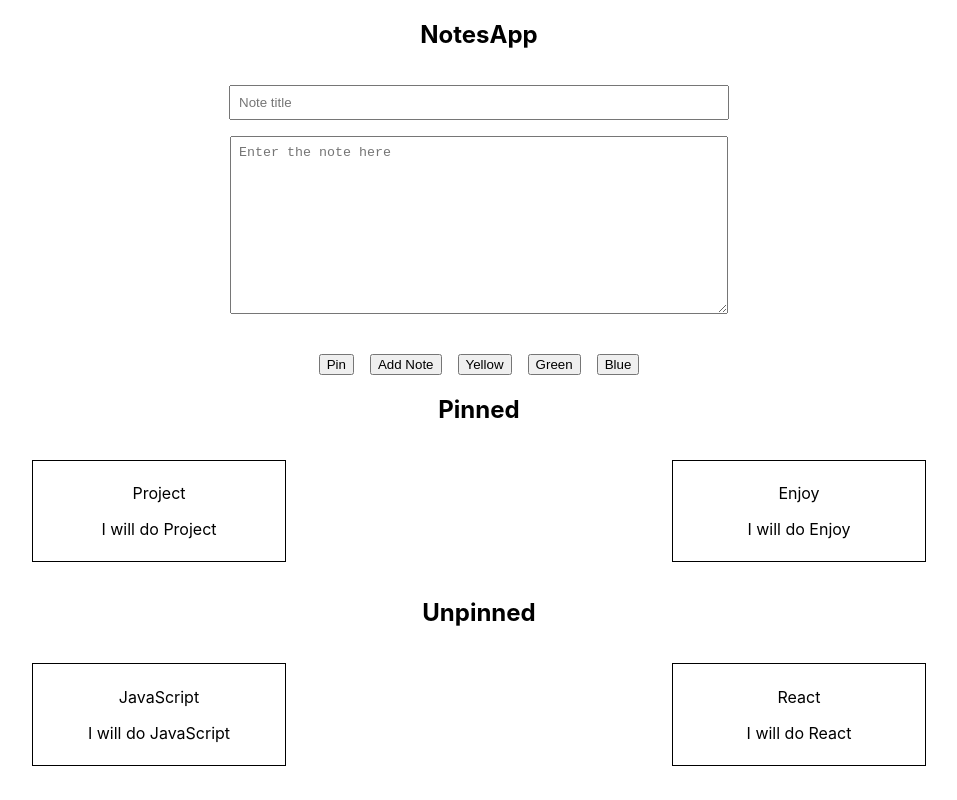
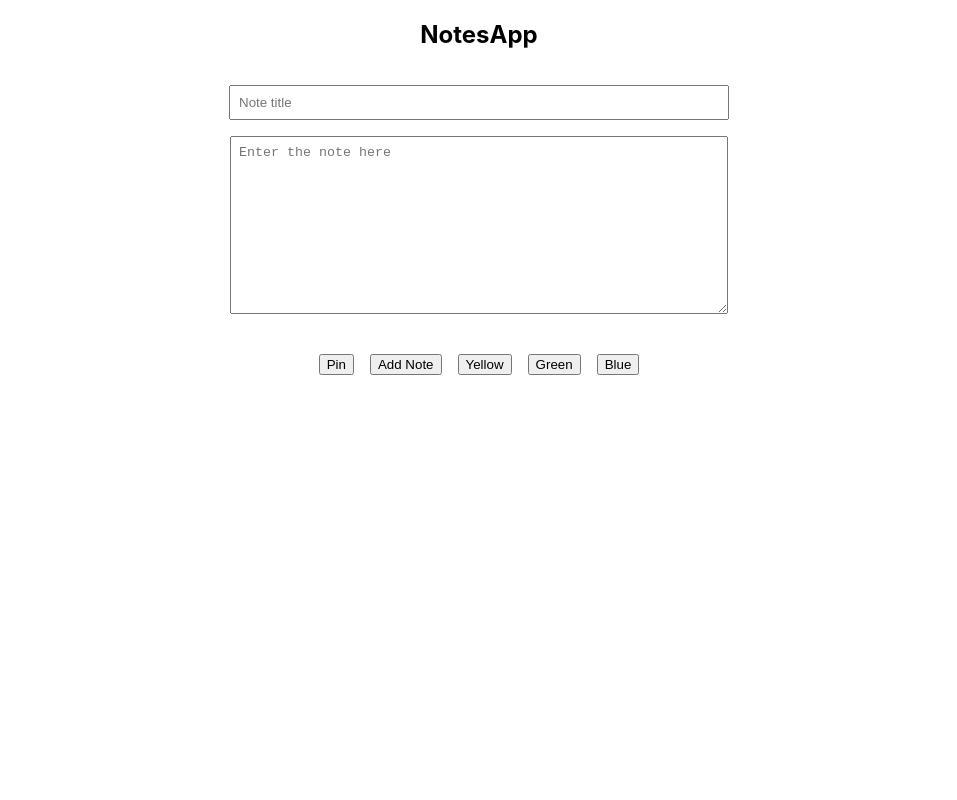
Before and after one commit to Mohasin-Haque/notesapp, a React (Create React App) app: page / in a window 1280 px wide. Shown: the whole page, without its empty margins (161-1118 px from the left). Built offline with nearby package versions, Linux system fonts and the light colour scheme.

Commit message:
Feat - added pin unpin functionality

```diff
--- a/src/App.js
+++ b/src/App.js
@@ -8,9 +8,9 @@ function App() {
 
   const [title,setTitle] = useState("")
   const [description,setDescription] = useState("")
-  const [notes, setNotes] = useState(notesData)
   const [cardBgColor, setCardBgColor] = useState("")
   const [pinNotes, setPinNotes] = useState(false)
+  const [notes, setNotes] = useState([])
 
   const pinnedNotes = notes.filter((note) => note.pin);
   const unPinnedNotes = notes.filter((note) => !note.pin);
```
